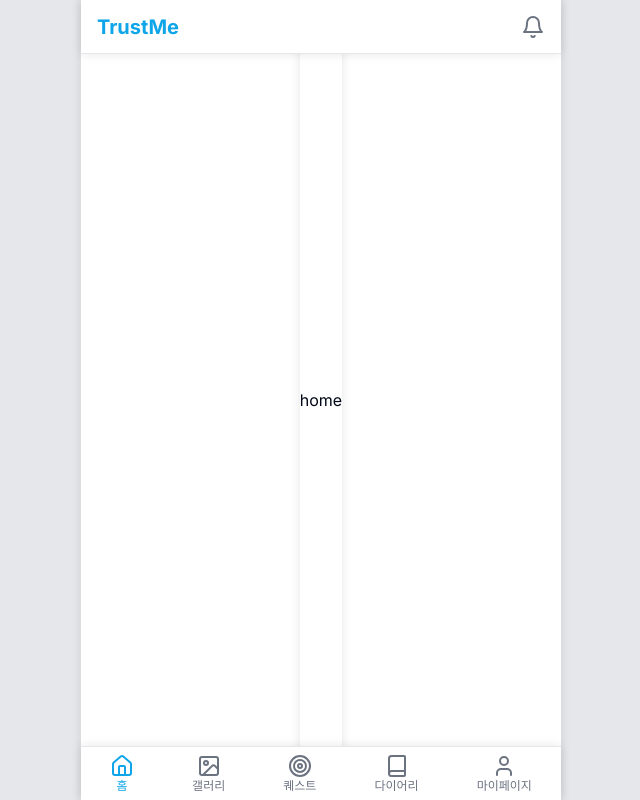
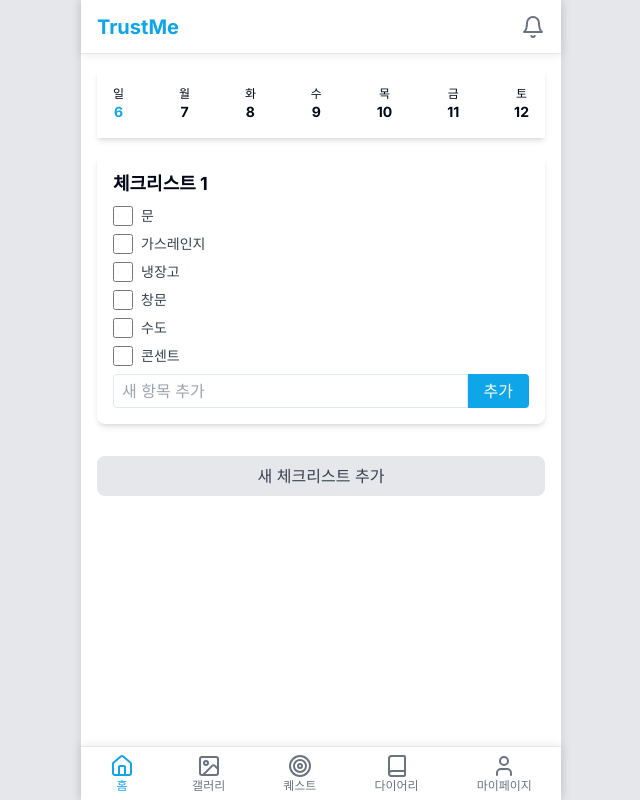
Before and after one commit to Monixc/capstone-trustme, a Next.js app: page /home in a window 1280 px wide. Shown: the whole page, without its empty margins (319-959 px from the left). Built offline with nearby package versions, Linux system fonts and the light colour scheme.

Commit message:
feat: 홈 페이지 퍼블리싱

```diff
--- a/src/app/(user)/home/page.tsx
+++ b/src/app/(user)/home/page.tsx
@@ -1,3 +1,109 @@
+"use client";
+
+import ChecklistItem from "@/components/ChecklistItem";
+import WeeklyCalendar from "@/components/WeeklyCalender";
+import { useState } from "react";
+
+const defaultChecklist = [
+  "문",
+  "가스레인지",
+  "냉장고",
+  "창문",
+  "수도",
+  "콘센트",
+];
+
 export default function HomePage() {
-  return <main>home</main>;
+  const [checklists, setChecklists] = useState([defaultChecklist]);
+  const [newItem, setNewItem] = useState("");
+  const [checklistTitles, setChecklistTitles] = useState(["체크리스트 1"]);
+  const [editingTitle, setEditingTitle] = useState<number | null>(null);
+
+  const addItemToChecklist = (checklistIndex: number) => {
+    if (newItem.trim()) {
+      const updatedChecklists = [...checklists];
+      updatedChecklists[checklistIndex] = [
+        ...updatedChecklists[checklistIndex],
+        newItem.trim(),
+      ];
+      setChecklists(updatedChecklists);
+      setNewItem("");
+    }
+  };
+
+  const addNewChecklist = () => {
+    setChecklists([...checklists, []]);
+    setChecklistTitles([
+      ...checklistTitles,
+      `체크리스트 ${checklistTitles.length + 1}`,
+    ]);
+  };
+
+  const handleTitleClick = (index: number) => {
+    setEditingTitle(index);
+  };
+
+  const handleTitleChange = (index: number, newTitle: string) => {
+    const updatedTitles = [...checklistTitles];
+    updatedTitles[index] = newTitle;
+    setChecklistTitles(updatedTitles);
+  };
+
+  const handleTitleBlur = () => {
+    setEditingTitle(null);
+  };
+
+  return (
+    <main className="p-4">
+      <WeeklyCalendar />
+      <div className="mt-4">
+        {checklists.map((checklist, checklistIndex) => (
+          <div
+            key={checklistIndex}
+            className="bg-white shadow-md rounded-lg p-4 mb-4">
+            {editingTitle === checklistIndex ? (
+              <input
+                type="text"
+                value={checklistTitles[checklistIndex]}
+                onChange={(e) =>
+                  handleTitleChange(checklistIndex, e.target.value)
+                }
+                onBlur={handleTitleBlur}
+                className="text-lg font-bold mb-2 w-full"
+                autoFocus
+              />
+            ) : (
+              <h2
+                className="text-lg font-bold mb-2 cursor-pointer"
+                onClick={() => handleTitleClick(checklistIndex)}>
+                {checklistTitles[checklistIndex]}
+              </h2>
+            )}
+            {checklist.map((item, itemIndex) => (
+              <ChecklistItem key={itemIndex} label={item} />
+            ))}
+            <div className="flex mt-2">
+              <input
+                type="text"
+                value={newItem}
+                onChange={(e) => setNewItem(e.target.value)}
+                placeholder="새 항목 추가"
+                className="flex-grow border rounded-l px-2 py-1"
+              />
+              <button
+                onClick={() => addItemToChecklist(checklistIndex)}
+                className="bg-sky-500 text-white px-4 py-1 rounded-r">
+                추가
+              </button>
+            </div>
+          </div>
+        ))}
+        <button
+          onClick={addNewChecklist}
+          className="w-full bg-gray-200 text-gray-700 py-2 rounded-lg mt-4">
+          새 체크리스트 추가
+        </button>
+      </div>
+    </main>
+  );
 }
--- a/src/app/(user)/layout.tsx
+++ b/src/app/(user)/layout.tsx
@@ -1,8 +1,13 @@
-// app/layout.ts
+"use client";
+
 import { Inter } from "next/font/google";
 import "../../styles/globals.css";
-import BottomNavbar from "@/components/BottomNav";
-import TopNavbar from "@/components/TopNav";
+import dynamic from "next/dynamic";
+
+const TopNavbar = dynamic(() => import("@/components/TopNav"), { ssr: false });
+const BottomNavbar = dynamic(() => import("@/components/BottomNav"), {
+  ssr: false,
+});
 
 const inter = Inter({ subsets: ["latin"] });
 
@@ -12,17 +17,13 @@ export default function UserLayout({
   children: React.ReactNode;
 }>) {
   return (
-    <html lang="en">
-      <head>{/* 기타 메타데이터 */}</head>
-      <body className={inter.className}>
-        <div className="flex justify-center items-center min-h-screen bg-gray-200">
-          <TopNavbar />
-          <div className="w-full max-w-[480px] min-h-screen bg-white shadow-md overflow-hidden flex flex-col items-center justify-center">
-            {children}
-          </div>
-          <BottomNavbar />
-        </div>
-      </body>
-    </html>
+    <div
+      className={`flex justify-center items-center min-h-screen bg-gray-200 ${inter.className}`}>
+      <div className="w-full max-w-[480px] min-h-screen bg-white shadow-md overflow-hidden flex flex-col">
+        <TopNavbar />
+        <div className="flex-grow pt-[54px] pb-[54px]">{children}</div>
+        <BottomNavbar />
+      </div>
+    </div>
   );
 }
--- a/src/app/layout.tsx
+++ b/src/app/layout.tsx
@@ -38,14 +38,7 @@ export default function RootLayout({
 }>) {
   return (
     <html lang="en">
-      <head>{/* 기타 메타데이터 */}</head>
-      <body className={inter.className}>
-        <div className="flex justify-center items-center min-h-screen bg-gray-200">
-          <div className="w-full max-w-[480px] min-h-screen bg-white shadow-md overflow-hidden flex flex-col items-center justify-center">
-            {children}
-          </div>
-        </div>
-      </body>
+      <body className={inter.className}>{children}</body>
     </html>
   );
 }
--- /dev/null
+++ b/src/components/ChecklistItem.tsx
@@ -0,0 +1,33 @@
+import React from "react";
+
+interface ChecklistItemProps {
+  label: string;
+  isChecked: boolean;
+  onToggle: () => void;
+}
+
+const ChecklistItem: React.FC<ChecklistItemProps> = ({
+  label,
+  isChecked,
+  onToggle,
+}) => {
+  return (
+    <div className="flex items-center mb-2">
+      <input
+        type="checkbox"
+        checked={isChecked}
+        onChange={onToggle}
+        className="form-checkbox h-5 w-5 text-sky-600 transition duration-150 ease-in-out mr-2"
+        aria-label={`체크리스트 항목: ${label}`}
+      />
+      <span
+        className={`text-sm ${
+          isChecked ? "line-through text-gray-500" : "text-gray-700"
+        }`}>
+        {label}
+      </span>
+    </div>
+  );
+};
+
+export default ChecklistItem;
--- /dev/null
+++ b/src/components/WeeklyCalender.tsx
@@ -0,0 +1,37 @@
+import { useState } from "react";
+
+const WeeklyCalendar = () => {
+  const [currentDate, setCurrentDate] = useState(new Date());
+
+  const getWeekDates = () => {
+    const dates: Date[] = [];
+    for (let i = 0; i < 7; i++) {
+      const date = new Date(currentDate);
+      date.setDate(currentDate.getDate() - currentDate.getDay() + i);
+      dates.push(date);
+    }
+    return dates;
+  };
+
+  return (
+    <div className="flex justify-between items-center p-4 bg-white shadow-md">
+      {getWeekDates().map((date, index) => (
+        <div key={index} className="text-center">
+          <div className="text-xs">
+            {["일", "월", "화", "수", "목", "금", "토"][date.getDay()]}
+          </div>
+          <div
+            className={`text-sm font-bold ${
+              date.toDateString() === new Date().toDateString()
+                ? "text-sky-500"
+                : ""
+            }`}>
+            {date.getDate()}
+          </div>
+        </div>
+      ))}
+    </div>
+  );
+};
+
+export default WeeklyCalendar;
```
